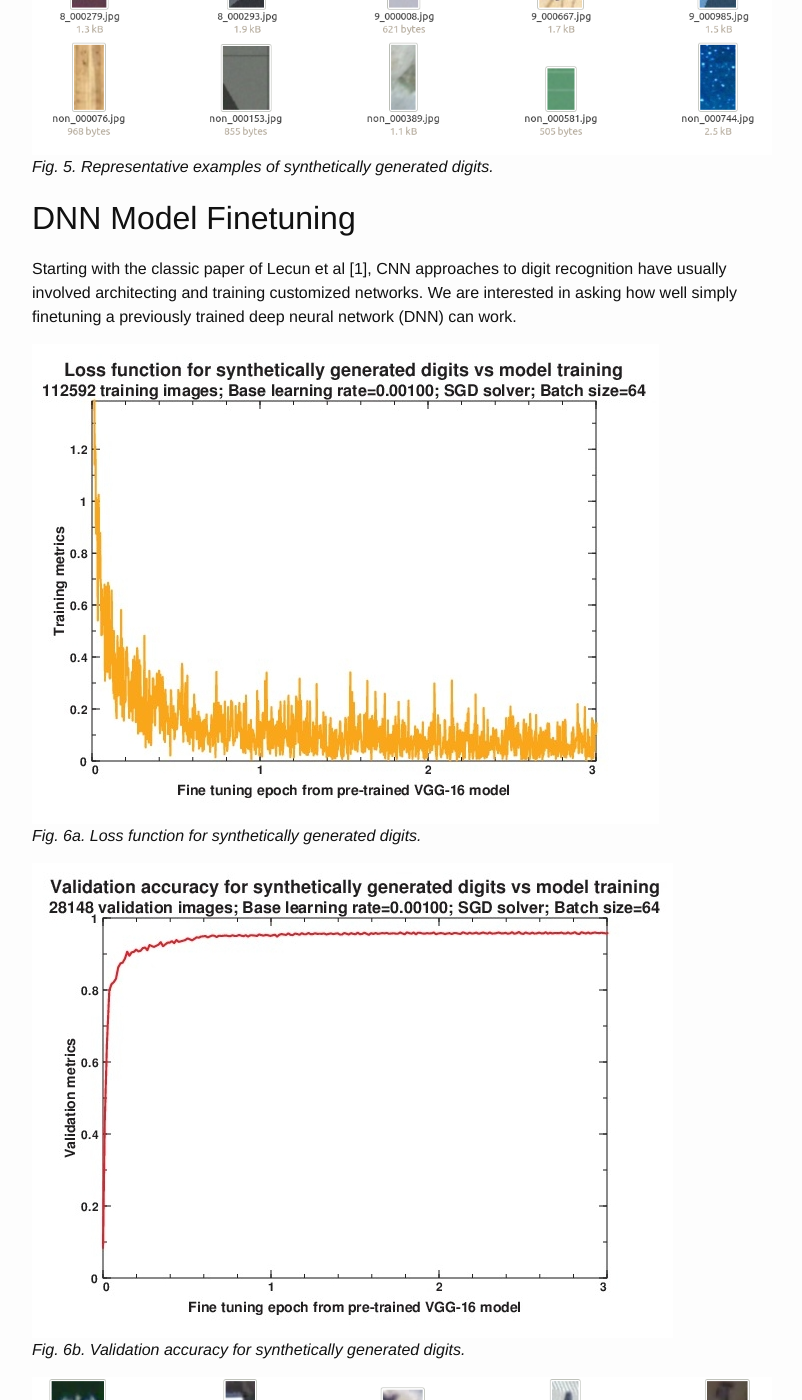
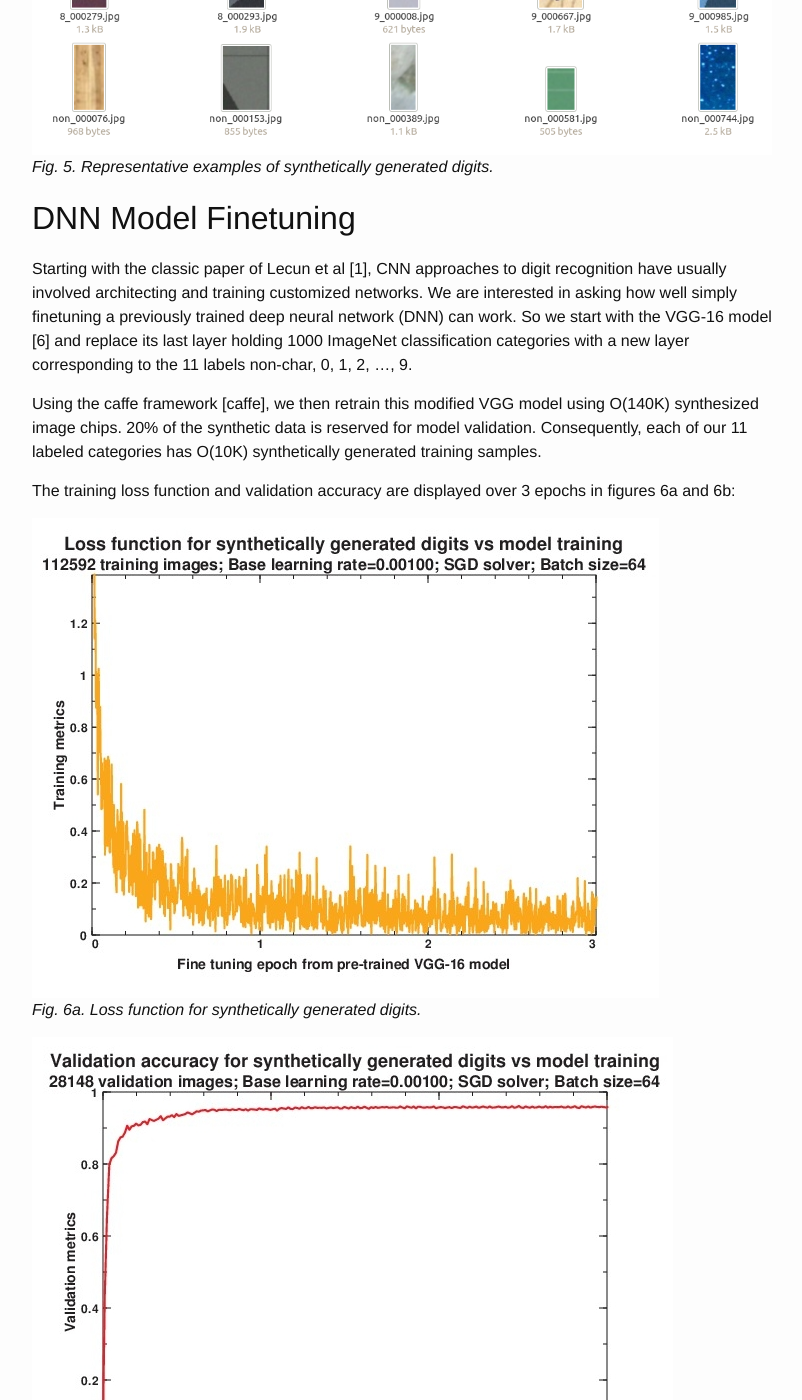
Before and after one commit to PeterCho/blog, a Jekyll site: the page built from _posts/2016-02-21-cvml.markdown, in a window 1280 px wide and 1400 px high, scrolled down 4954 px. Shown: the whole window, without its empty margins (238-1040 px from the left). Built offline with Jekyll 4.4.1, drawn with Linux system fonts in a browser that asks for light colours; some of the changed text lies outside the part shown.

Commit message:
Starting to discuss VGG16 model finetuning

```diff
--- a/_posts/2016-02-21-cvml.markdown
+++ b/_posts/2016-02-21-cvml.markdown
@@ -152,18 +152,38 @@ figure 2.
 
 ## DNN Model Finetuning
 
-Starting with the classic paper of Lecun et al [1], CNN approaches to
-digit recognition have usually involved architecting and training
-customized networks.  We are interested in asking how well simply
-finetuning a previously trained deep neural network (DNN) can work.
+Starting with the classic paper of Lecun et al [1], CNN approaches to digit
+recognition have usually involved architecting and training customized
+networks.  We are interested in asking how well simply finetuning a
+previously trained deep neural network (DNN) can work.  So we start with
+the VGG-16 model [6] and replace its last layer holding 1000 ImageNet
+classification categories with a new layer corresponding to the 11 labels
+non-char, 0, 1, 2, ..., 9.
 
 
+Using the caffe framework [caffe], we then
+retrain this modified VGG model using O(140K) synthesized image chips.  20%
+of the synthetic data is reserved for model validation.  Consequently, each
+of our 11 labeled categories has O(10K) synthetically generated training
+samples.
+
+The training loss function and validation accuracy are displayed over 3
+epochs in figures 6a and 6b:
 
 ![Digits]({{ site.url }}/blog/images/digit_recog/training_performance.jpg)
 *Fig. 6a.  Loss function for synthetically generated digits.*
 
 ![Digits]({{ site.url}}/blog/images/digit_recog/validation_performance.jpg)
 *Fig. 6b.  Validation accuracy for synthetically generated digits.*
+
+
+Talk about VGG performance on SVHN and MNIST when finetuning is performed
+on actual SVHN and MNIST chips.  5% better than synthetic results.  But
+then note performance of these specialized networks on each other.  Very
+bad results.  So synthetic approach offers opportunity for developing a
+universal classifier!
+
+
 
 ![Digits]({{ site.url}}/blog/images/digit_recog/correctly_classified_svhn.png)
 *Fig. 7a.  Representative examples of correctly-classified SVHN digits.*
```
Also changed, not shown: other parts of _posts/2016-02-21-cvml.markdown (+3 -1 lines).
